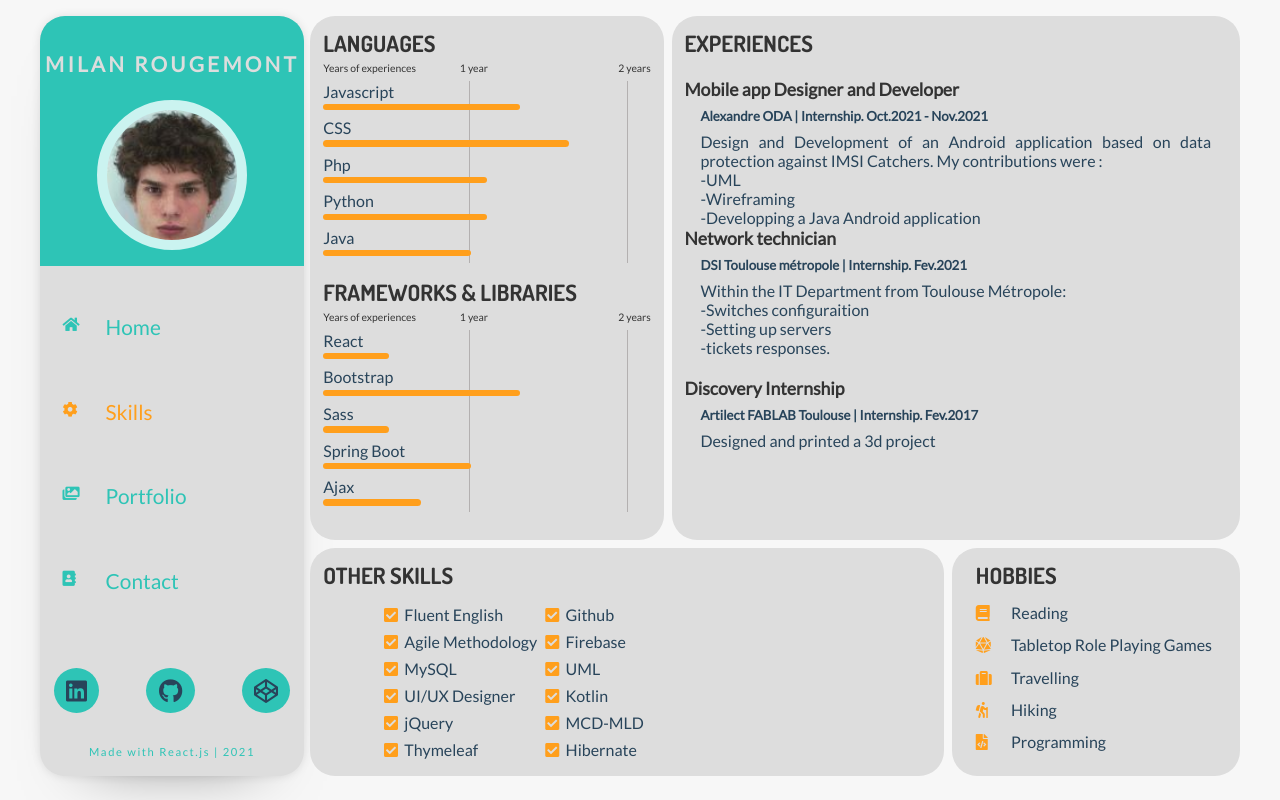
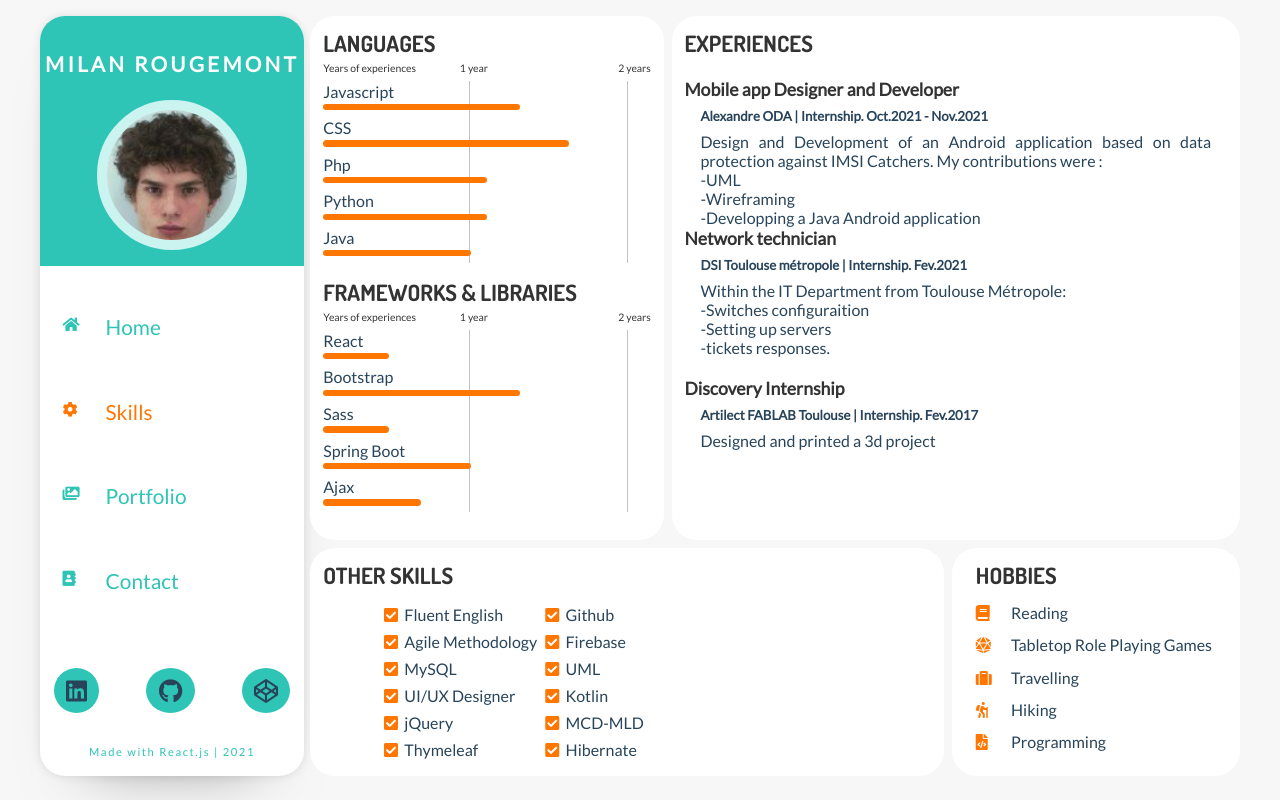
Before and after one commit to milaneuh/react-portofolio-milan, a React (Create React App) app: page /skills in a window 1280 px wide. Built offline with nearby package versions, Linux system fonts and the light colour scheme.

Commit message:
Bugs fixed

```diff
--- a/src/styles/_settings.scss
+++ b/src/styles/_settings.scss
@@ -7,11 +7,12 @@ $color-QueenBlue: #28445a;
 $color-ViridianGreen: #406787;
 $color-MediumTurquoise: #64D9D2;
 
-$color-Opal: #FF9F1C;
+//FF9F1C
+$color-Opal: #FF7600;
 $color-UnitedNationBlue: #2EC4B6;
 $color-Cultured: #CBF3F0;
 $black: #333;
-$white: #ddd;
+$white: #fff ;
 
 $borderRadius: 25px;
 $shadow: 0 1px 3px #333;
--- a/src/styles/pages/_skills.scss
+++ b/src/styles/pages/_skills.scss
@@ -1,6 +1,5 @@
 .skills {
     .skillsContent {
-
       min-height: $minHeight;
       width: 100%;
       position: relative;
```
Also changed, not shown: src/media/shape.svg.
